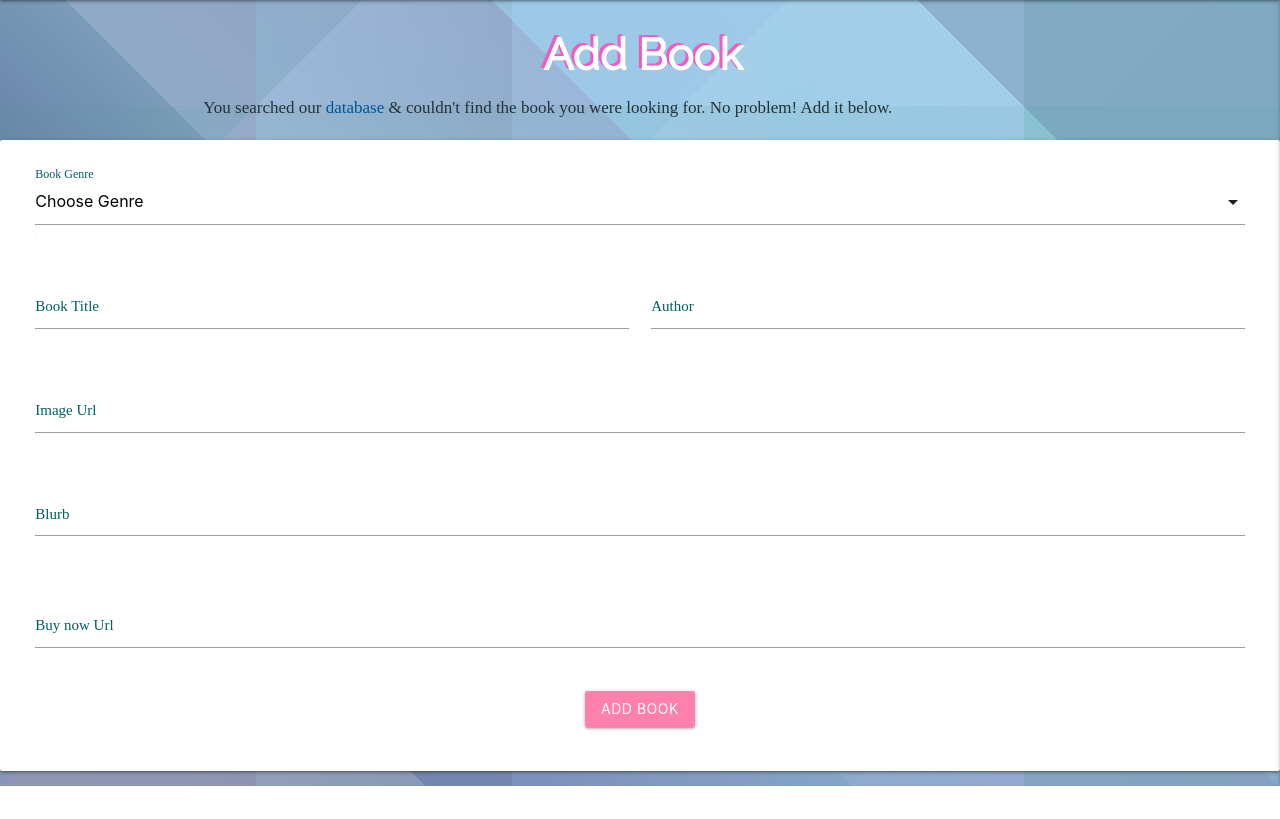
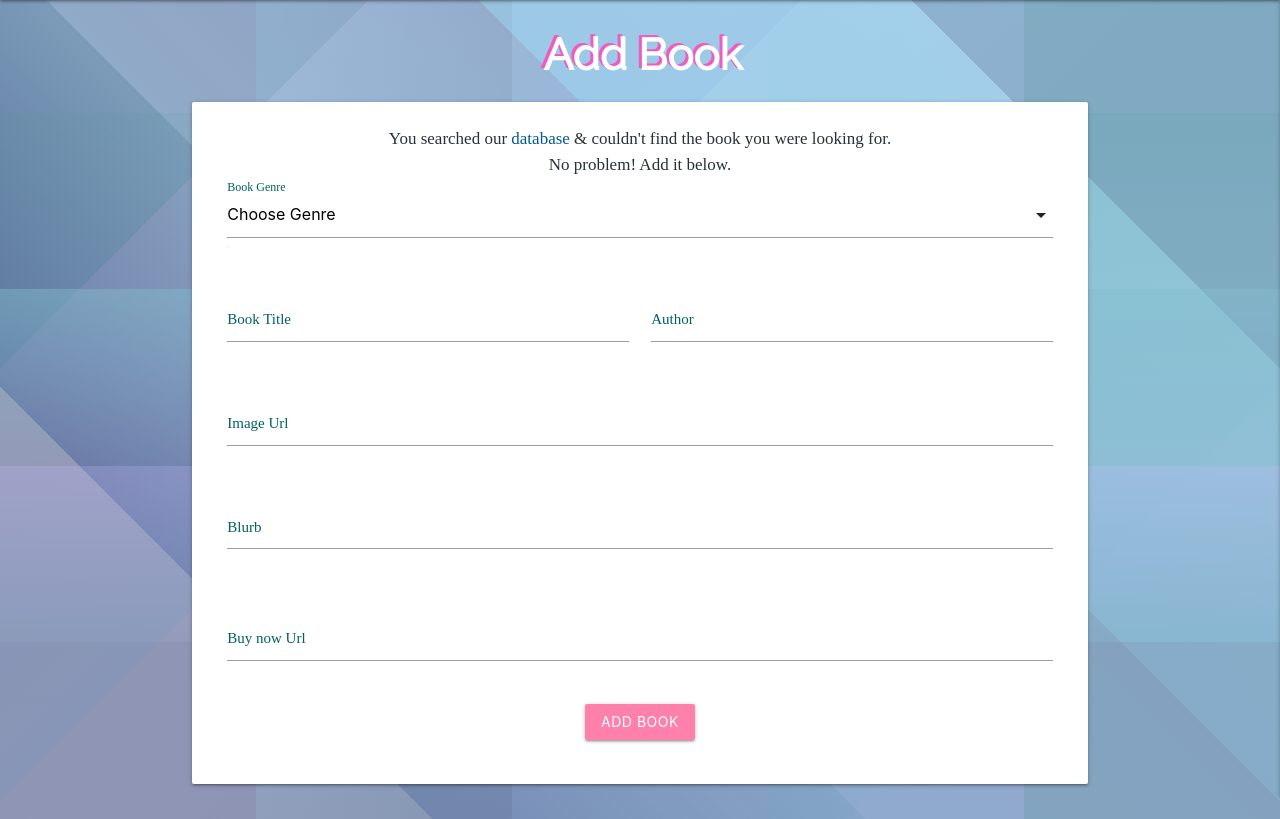
Before and after one commit to emmawalshdev/The-Book-bar, a Flask app: page /add_book in a window 1280 px wide. Shown: the part 64-883 px from the top of the page. Before the commit the page ends 850 px from the top, so only its background shows below. Run offline with Flask 2, Linux system fonts and the light colour scheme; data that the repository does not hold is empty; some libraries are stand-ins or nearby versions; some web fonts are replaced.

Commit message:
Add padding to edit/add book forms

```diff
--- a/templates/add_book.html
+++ b/templates/add_book.html
@@ -4,16 +4,14 @@
 <h3 class="center-align">
     Add Book
 </h3>
+
 <div class="row container">
-        <div class = "col s12">
-    <p>
+    <form class="card col s12" method="POST" action="{{ url_for('add_book') }}">
+        <div class="card-content">
+            <p class = "center">
                 You searched our <a href="{{ url_for('books_new') }}" class="light-blue-text text-darken-4">database</a> & couldn't find the book you were looking for.
-        No problem! Add it below.
+                <br>No problem! Add it below.
             </p>
-    </div>
-</div>
-<div class="row card-panel">
-    <form class="col s12" method="POST" action="{{ url_for('add_book') }}">
             <!-- genre-->
             <div class="row">
                 <div class="input-field col s12">
@@ -65,6 +63,7 @@
                     </button>
                 </div>
             </div>
+        </div>
     </form>
 </div>
 
--- a/templates/edit_book.html
+++ b/templates/edit_book.html
@@ -4,8 +4,9 @@
 <h3 class="center-align">
     Edit Book
 </h3>
-<div class="row card-panel">
-    <form class="col s12" method="POST" action="{{ url_for('edit_book', book_name=get_book.book_name, id=get_book._id) }}">
+<div class="row container">
+    <form class="card col s12" method="POST" action="{{ url_for('edit_book', book_name=get_book.book_name, id=get_book._id) }}">
+        <div class="card-content">
             <!-- genre-->
             <div class="row">
                 <div class="input-field col s12">
@@ -68,6 +69,7 @@
                     </button>
                 </div>
             </div>
+        </div>
     </form>
 </div>
 
--- a/templates/genres.html
+++ b/templates/genres.html
@@ -18,7 +18,7 @@
     <div class="row container">
     {% for genre in genres %}
         <div class="col s6 m4">
-            <div class="card blue-grey darken-1">
+            <div class="card small blue-grey darken-1">
                 <div class="card-content white-text">
                     <span class="card-title">{{ genre.genre_name }}</span>
                 </div>
```
Lines whose indentation alone changed are shown as unchanged.
